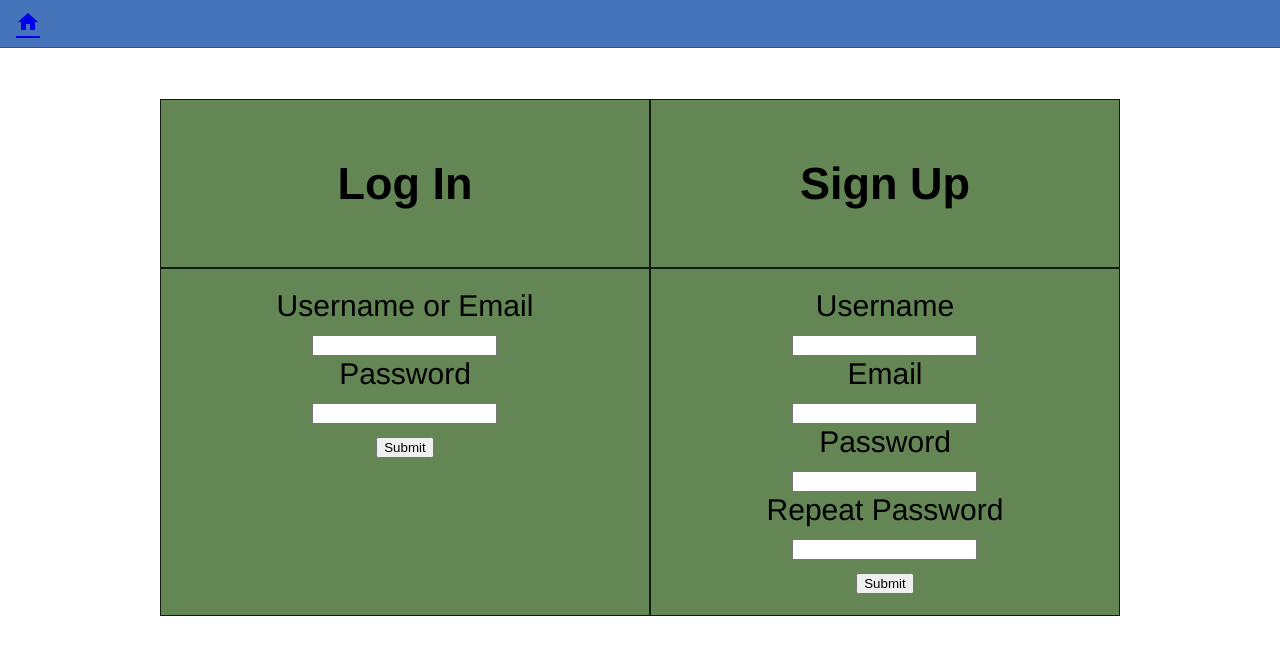
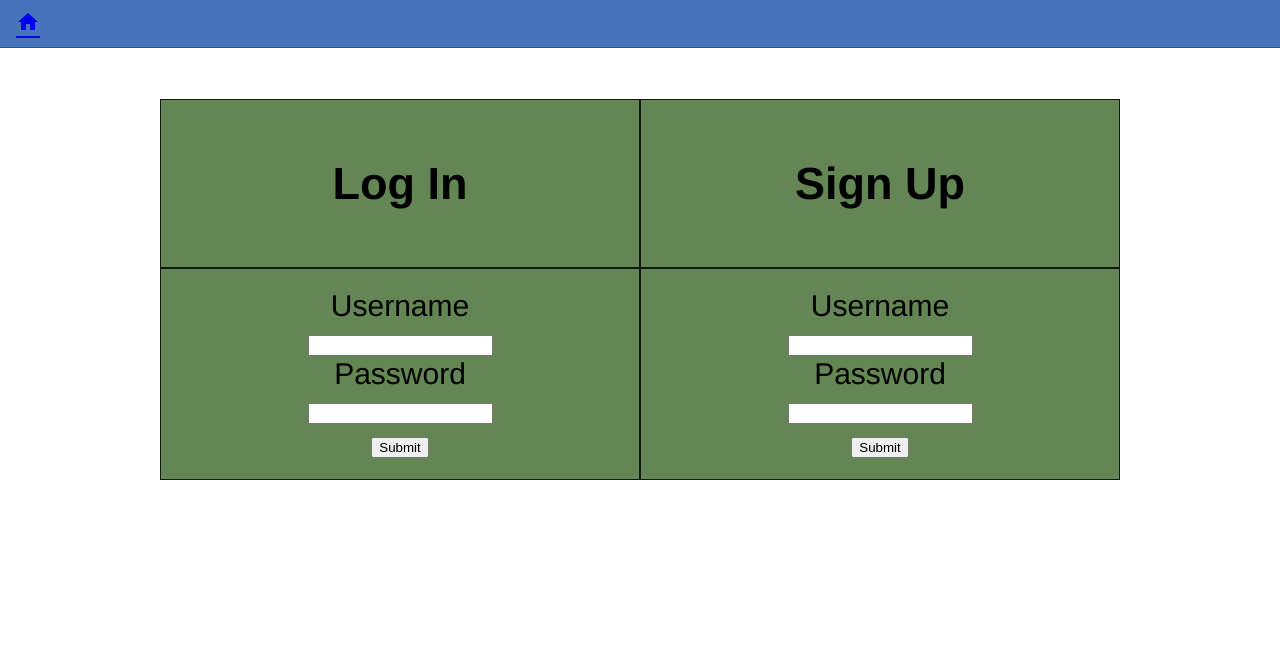
Before and after one commit to 10ku/Message-Board, a Vue app in the folder Client/: page /login in a window 1280 px wide. Shown: the top 654 px of the page. Built offline with nearby package versions, Linux system fonts and the light colour scheme.

Commit message:
Sign up submit button can now trigger http requests

```diff
--- a/Client/src/components/LoginCreateAccount.vue
+++ b/Client/src/components/LoginCreateAccount.vue
@@ -9,7 +9,7 @@
 				<h1>Sign Up</h1>
 			</div>
 			<div class="grid-item body1">
-				<label for="user-email">Username or Email</label><br>
+				<label for="user-email">Username</label><br>
 				<input id="user-email"><br>
 				<label for="password">Password</label><br>
 				<input id="password"><br>
@@ -17,14 +17,14 @@
 			</div>
 			<div class="grid-item body2">
 				<label for="new-user">Username</label><br>
-				<input id="new-user"><br>
-				<label for="new-email">Email</label><br>
-				<input id="new-email"><br>
+				<input v-model="username" id="new-user"><br>
+				<!-- <label for="new-email">Email</label><br>
+				<input id="new-email"><br> -->
 				<label for="new-password">Password</label><br>
-				<input id="new-password"><br>
-				<label for="new-password-repeat">Repeat Password</label><br>
-				<input id="new-password-repeat"><br>
-				<input type="submit" value="Submit">
+				<input v-model="password" id="new-password"><br>
+				<!-- <label for="new-password-repeat">Repeat Password</label><br>
+				<input id="new-password-repeat"><br> -->
+				<input @click="register()" type="submit" value="Submit">
 			</div>
 		</div>
 	</section>
@@ -33,11 +33,22 @@
 
 <script lang="ts">
 import { Component, Vue } from 'vue-property-decorator';
+import Request from '../services/Request';
 
 @Component
 export default class LoginCreateAccount extends Vue
 {
-	// @Prop() private msg!: string;
+	username = "";
+	password = "";
+
+	async register()
+	{
+		const response = await Request.register({
+			username: this.username,
+			password: this.password
+		});
+		console.log(response);
+	}
 }
 </script>
 
```
